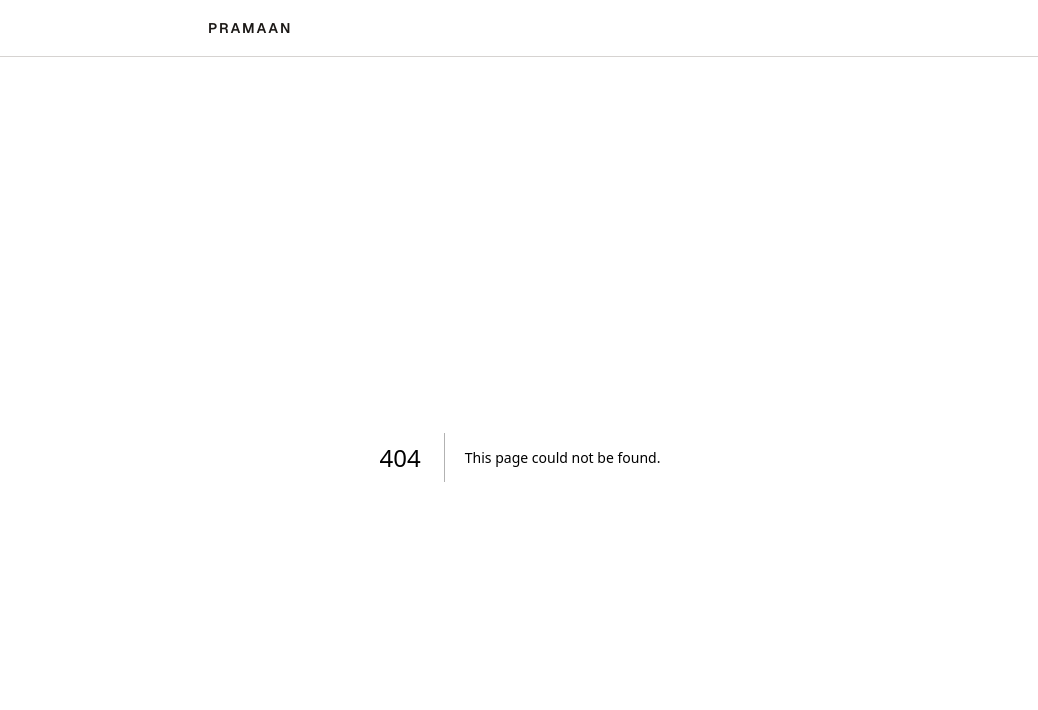
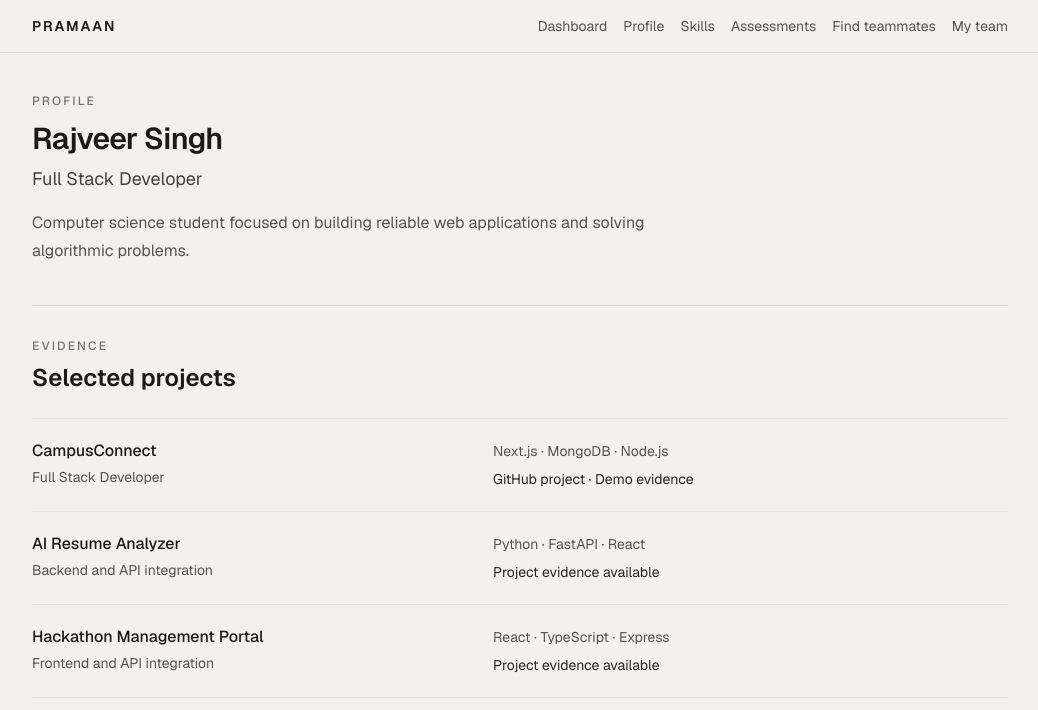
Before and after one commit to mriganshuks/Bit_n_Build, a Next.js app: page /profile in a window 1280 px wide. Before the commit this address had no page. Shown: the top 710 px of the page, without its empty margins (120-1158 px from the left). Built offline with nearby package versions, Linux system fonts and the light colour scheme.

Commit message:
build dashboard and profile shell

```diff
--- /dev/null
+++ b/src/app/assessments/page.tsx
@@ -0,0 +1,20 @@
+export default function AssessmentsPage() {
+  return (
+    <main className="mx-auto flex min-h-full w-full max-w-5xl flex-col px-6 py-10">
+      <p className="text-xs font-medium uppercase tracking-[0.18em] text-stone-500">
+        Assessments
+      </p>
+      <h1 className="mt-3 text-3xl font-semibold tracking-tight text-stone-900">
+        Technical proof, one skill at a time
+      </h1>
+      <p className="mt-3 max-w-2xl text-base leading-7 text-stone-600">
+        Short MCQ assessments will turn claimed skills into transparent,
+        evidence-backed verification results.
+      </p>
+      <div className="mt-10 border-y border-stone-200 py-5">
+        <p className="font-medium text-stone-900">JavaScript assessment</p>
+        <p className="mt-1 text-sm text-stone-600">Coming in Phase C · 5 questions</p>
+      </div>
+    </main>
+  );
+}
--- a/src/app/dashboard/page.tsx
+++ b/src/app/dashboard/page.tsx
@@ -16,7 +16,7 @@ const demoProfile = {
 export default function DashboardPage() {
 
   return (
-    <main className="mx-auto flex min-h-full w-full max-w-4xl flex-col px-6 py-10">
+    <main className="mx-auto flex min-h-full w-full max-w-5xl flex-col px-6 py-10">
       <p className="text-xs font-medium uppercase tracking-[0.18em] text-stone-500">
         PRAMAAN dashboard
       </p>
@@ -92,7 +92,7 @@ export default function DashboardPage() {
             evidence that teammates can trust.
           </p>
           <Link
-            href="/assessment/javascript"
+            href="/assessments"
             className="mt-5 inline-flex h-10 items-center border border-stone-900 px-4 text-sm font-medium text-stone-900 hover:bg-stone-100"
           >
             Take JavaScript assessment
--- a/src/app/layout.tsx
+++ b/src/app/layout.tsx
@@ -1,6 +1,7 @@
 import type { Metadata } from "next";
 import Link from "next/link";
 import { Geist, Geist_Mono } from "next/font/google";
+import AppNav from "@/components/app-nav";
 import "./globals.css";
 
 const geistSans = Geist({
@@ -27,13 +28,14 @@ export default function RootLayout({ children }: LayoutProps<"/">) {
       <body className="min-h-full bg-background text-foreground">
         <div className="flex min-h-full flex-col">
           <header className="border-b border-stone-300">
-            <div className="mx-auto flex h-14 w-full max-w-2xl items-center px-6">
+            <div className="mx-auto flex w-full max-w-5xl flex-col gap-3 px-6 py-4 sm:flex-row sm:items-center sm:justify-between">
               <Link
                 href="/"
                 className="text-sm font-semibold tracking-[0.14em] text-stone-900"
               >
                 PRAMAAN
               </Link>
+              <AppNav />
             </div>
           </header>
           {children}
--- /dev/null
+++ b/src/app/profile/page.tsx
@@ -0,0 +1,61 @@
+const projects = [
+  {
+    name: "CampusConnect",
+    role: "Full Stack Developer",
+    technologies: "Next.js · MongoDB · Node.js",
+    evidence: "GitHub project · Demo evidence",
+  },
+  {
+    name: "AI Resume Analyzer",
+    role: "Backend and API integration",
+    technologies: "Python · FastAPI · React",
+    evidence: "Project evidence available",
+  },
+  {
+    name: "Hackathon Management Portal",
+    role: "Frontend and API integration",
+    technologies: "React · TypeScript · Express",
+    evidence: "Project evidence available",
+  },
+];
+
+export default function ProfilePage() {
+  return (
+    <main className="mx-auto flex min-h-full w-full max-w-5xl flex-col px-6 py-10">
+      <p className="text-xs font-medium uppercase tracking-[0.18em] text-stone-500">
+        Profile
+      </p>
+      <h1 className="mt-3 text-3xl font-semibold tracking-tight text-stone-900">
+        Rajveer Singh
+      </h1>
+      <p className="mt-2 text-lg text-stone-700">Full Stack Developer</p>
+      <p className="mt-4 max-w-2xl text-base leading-7 text-stone-600">
+        Computer science student focused on building reliable web applications
+        and solving algorithmic problems.
+      </p>
+
+      <section className="mt-10 border-t border-stone-300 pt-8">
+        <p className="text-xs font-medium uppercase tracking-[0.18em] text-stone-500">
+          Evidence
+        </p>
+        <h2 className="mt-2 text-2xl font-semibold text-stone-900">
+          Selected projects
+        </h2>
+        <div className="mt-6 divide-y divide-stone-200 border-y border-stone-200">
+          {projects.map((project) => (
+            <article key={project.name} className="grid gap-2 py-5 md:grid-cols-[1fr_1.2fr] md:gap-8">
+              <div>
+                <h3 className="font-medium text-stone-900">{project.name}</h3>
+                <p className="mt-1 text-sm text-stone-600">{project.role}</p>
+              </div>
+              <div className="text-sm leading-6 text-stone-600">
+                <p>{project.technologies}</p>
+                <p className="mt-1 text-stone-800">{project.evidence}</p>
+              </div>
+            </article>
+          ))}
+        </div>
+      </section>
+    </main>
+  );
+}
--- /dev/null
+++ b/src/app/skills/page.tsx
@@ -0,0 +1,34 @@
+const skills = [
+  ["C++", "92%", "Verified"],
+  ["DSA", "88%", "Verified"],
+  ["React", "82%", "Verified"],
+  ["Next.js", "68%", "Partially verified"],
+  ["Python", "Assessment pending", "Claimed"],
+];
+
+export default function SkillsPage() {
+  return (
+    <main className="mx-auto flex min-h-full w-full max-w-5xl flex-col px-6 py-10">
+      <p className="text-xs font-medium uppercase tracking-[0.18em] text-stone-500">
+        Skills
+      </p>
+      <h1 className="mt-3 text-3xl font-semibold tracking-tight text-stone-900">
+        Claims with context
+      </h1>
+      <p className="mt-3 max-w-2xl text-base leading-7 text-stone-600">
+        A claimed skill is a starting point. Assessment evidence makes the
+        status useful to teammates and evaluators.
+      </p>
+
+      <div className="mt-10 divide-y divide-stone-200 border-y border-stone-200">
+        {skills.map(([name, score, status]) => (
+          <div key={name} className="grid gap-2 py-5 sm:grid-cols-[1fr_auto_auto] sm:items-center sm:gap-8">
+            <p className="font-medium text-stone-900">{name}</p>
+            <p className="text-sm text-stone-600">{score}</p>
+            <p className="text-sm font-medium text-stone-700">{status}</p>
+          </div>
+        ))}
+      </div>
+    </main>
+  );
+}
--- /dev/null
+++ b/src/app/team/page.tsx
@@ -0,0 +1,19 @@
+export default function TeamPage() {
+  return (
+    <main className="mx-auto flex min-h-full w-full max-w-5xl flex-col px-6 py-10">
+      <p className="text-xs font-medium uppercase tracking-[0.18em] text-stone-500">
+        My team
+      </p>
+      <h1 className="mt-3 text-3xl font-semibold tracking-tight text-stone-900">
+        BuildX
+      </h1>
+      <p className="mt-3 max-w-2xl text-base leading-7 text-stone-600">
+        Team membership, required skills, and candidate decisions will be
+        connected here after teammate discovery.
+      </p>
+      <div className="mt-10 border-y border-stone-200 py-5 text-sm text-stone-600">
+        3 / 4 members confirmed · Need AI / ML
+      </div>
+    </main>
+  );
+}
--- /dev/null
+++ b/src/app/teammates/page.tsx
@@ -0,0 +1,19 @@
+export default function TeammatesPage() {
+  return (
+    <main className="mx-auto flex min-h-full w-full max-w-5xl flex-col px-6 py-10">
+      <p className="text-xs font-medium uppercase tracking-[0.18em] text-stone-500">
+        Find teammates
+      </p>
+      <h1 className="mt-3 text-3xl font-semibold tracking-tight text-stone-900">
+        Complementary skills, clearer matches
+      </h1>
+      <p className="mt-3 max-w-2xl text-base leading-7 text-stone-600">
+        Deterministic recommendations will explain which required skills each
+        participant brings to your hackathon team.
+      </p>
+      <div className="mt-10 border-y border-stone-200 py-5 text-sm text-stone-600">
+        Teammate recommendations will appear here in Phase E.
+      </div>
+    </main>
+  );
+}
--- /dev/null
+++ b/src/components/app-nav.tsx
@@ -0,0 +1,29 @@
+import Link from "next/link";
+
+const navigation = [
+  { href: "/dashboard", label: "Dashboard" },
+  { href: "/profile", label: "Profile" },
+  { href: "/skills", label: "Skills" },
+  { href: "/assessments", label: "Assessments" },
+  { href: "/teammates", label: "Find teammates" },
+  { href: "/team", label: "My team" },
+];
+
+export default function AppNav() {
+  return (
+    <nav aria-label="Primary navigation" className="max-w-full overflow-x-auto">
+      <ul className="flex min-w-max items-center gap-4 text-sm text-stone-600">
+        {navigation.map((item) => (
+          <li key={item.href}>
+            <Link
+              href={item.href}
+              className="whitespace-nowrap hover:text-stone-950"
+            >
+              {item.label}
+            </Link>
+          </li>
+        ))}
+      </ul>
+    </nav>
+  );
+}
```
